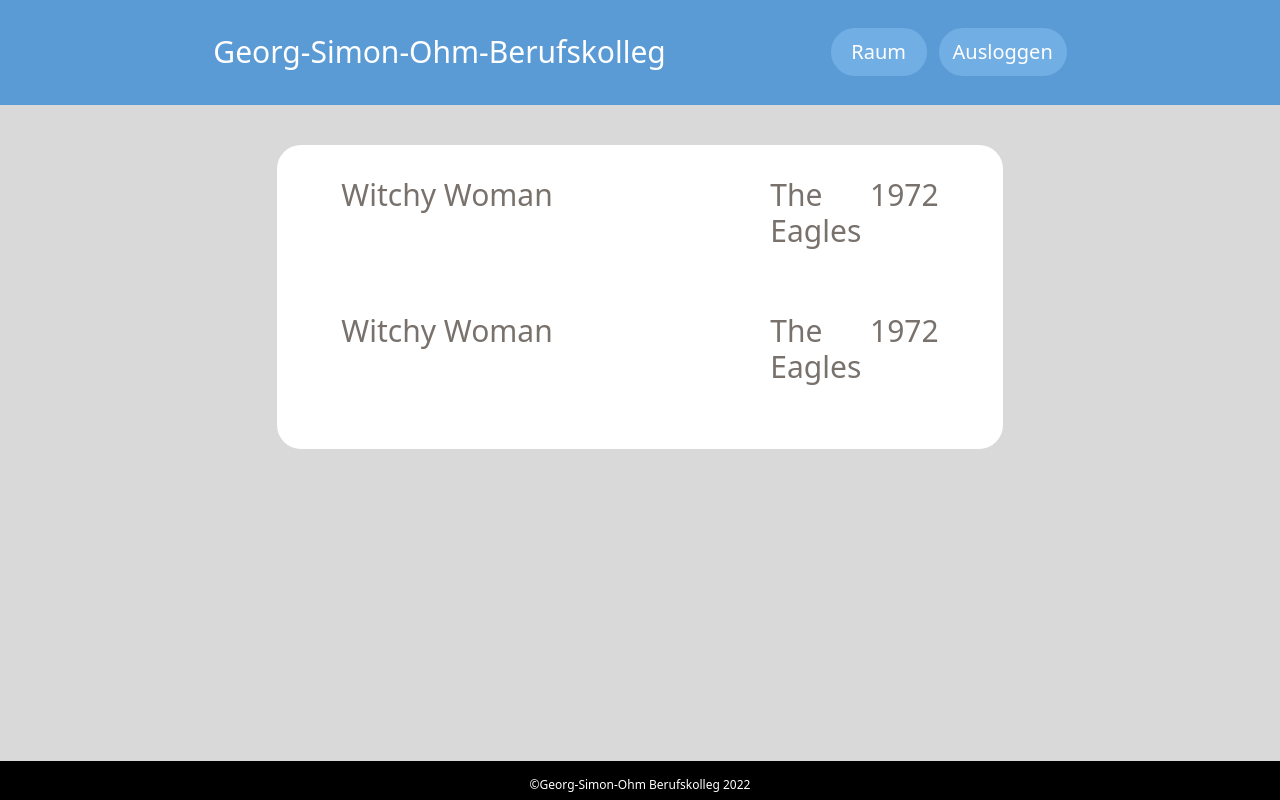
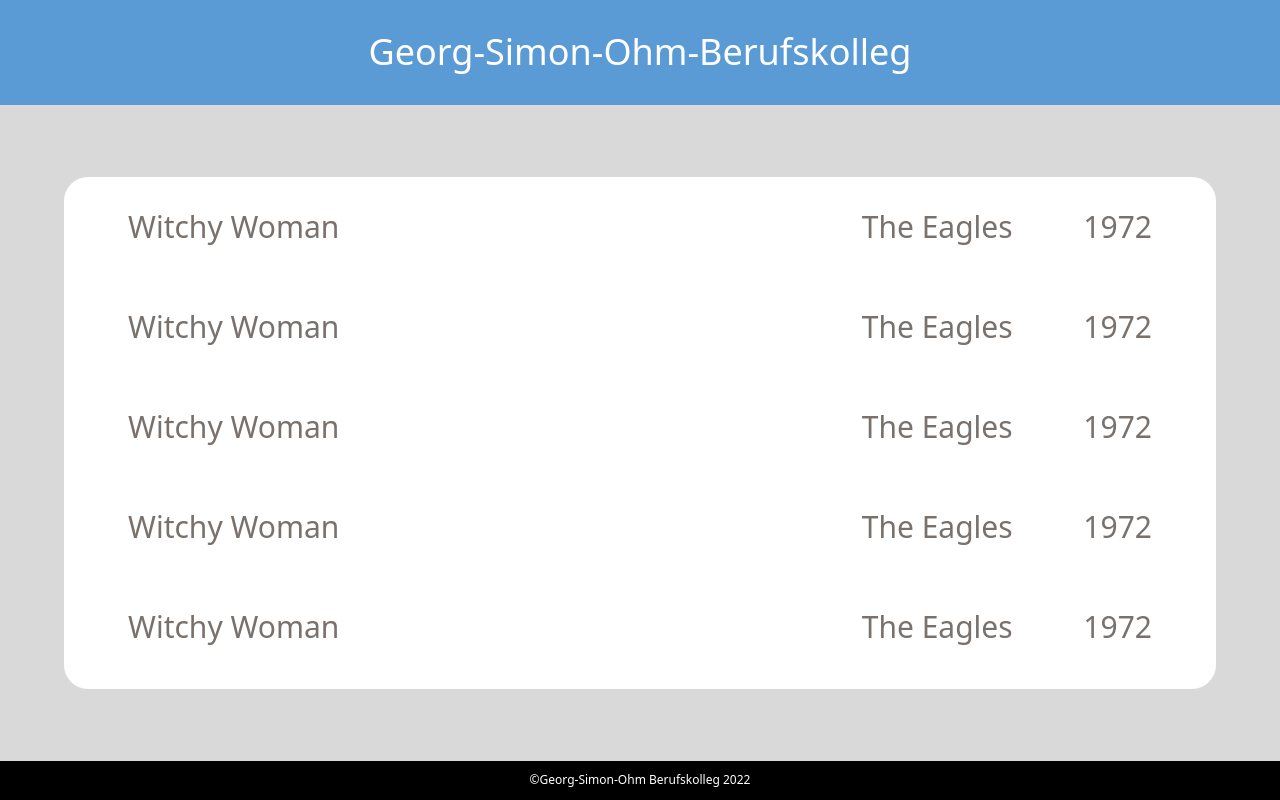
Before and after one commit to FI005GRP4RaumbetreuerApp/frontend, a React (Create React App) app: page /overview in a window 1280 px wide. Built offline with nearby package versions, Linux system fonts and the light colour scheme.

Commit message:
feat-frontend-16 added PageLayout

```diff
--- /dev/null
+++ b/src/layouts/Footer.tsx
@@ -0,0 +1,11 @@
+import { FC } from 'react'
+
+const Footer: FC = () => {
+  return (
+    <div className="flex flex-col h-12 bg-black self-bottom text-xs justify-center items-center">
+      <span className="text-white">©Georg-Simon-Ohm Berufskolleg 2022</span>
+    </div>
+  )
+}
+
+export default Footer
--- /dev/null
+++ b/src/layouts/Header.tsx
@@ -0,0 +1,17 @@
+import { FC } from 'react'
+
+interface HeaderProps {
+  showHeaderButtons: boolean
+}
+
+const Header: FC<HeaderProps> = ({ showHeaderButtons }) => {
+  return (
+    <div className="flex flex-col bg-primary h-32 w-full justify-center items-center">
+      <span className=" text-white   sm:text-4xl xs:text-3xl text-2xl">
+        Georg-Simon-Ohm-Berufskolleg
+      </span>
+    </div>
+  )
+}
+
+export default Header
--- a/src/layouts/MainLayout.tsx
+++ /dev/null
@@ -1,38 +0,0 @@
-import { FC, ReactNode } from 'react'
-interface Props {
-  children: ReactNode
-  topButtons?: boolean
-}
-export const MainLayout: FC<Props> = (props: Props) => {
-  return (
-    <div className="flex flex-col h-screen">
-      <div className="bg-primary h-32 w-full flex items-center justify-center">
-        <div className="w-full md:w-2/3 flex justify-center items-center justify-between space-x-10">
-          <span className="flex text-white text-3xl text-center">
-            Georg-Simon-Ohm-Berufskolleg
-          </span>
-          {props.topButtons ? (
-            <div className="flex gap-3">
-              <button className="bg-secondary w-24 h-12 rounded-3xl text-white text-xl">
-                Raum
-              </button>
-              <button className="bg-secondary w-32 h-12 rounded-3xl text-white text-xl">
-                Ausloggen
-              </button>
-            </div>
-          ) : null}
-        </div>
-      </div>
-      <div className="w-full h-full bg-[#d9d9d9] justify-center items-center">
-        <div className="flex flex-col h-96 w-full md:w-2/3 mx-auto py-10 rounded-3xl gap-8">
-          {props.children}
-        </div>
-      </div>
-      <div className="flex h-12 bg-black self-bottom text-xs justify-center">
-        <span className="text-white mt-4">
-          ©Georg-Simon-Ohm Berufskolleg 2022
-        </span>
-      </div>
-    </div>
-  )
-}
--- /dev/null
+++ b/src/layouts/PageLayout.tsx
@@ -0,0 +1,22 @@
+import { FC, ReactNode } from 'react'
+import Header from './Header'
+import Footer from './Footer'
+
+interface PageLayoutProps {
+  children: ReactNode
+  showHeaderButtons: boolean
+}
+export const PageLayout: FC<PageLayoutProps> = ({
+  children,
+  showHeaderButtons = false,
+}) => {
+  return (
+    <div className="flex flex-col h-screen">
+      <Header showHeaderButtons={showHeaderButtons} />
+      <div className="flex flex-col w-full h-full bg-backgroundGray justify-center items-center">
+        {children}
+      </div>
+      <Footer />
+    </div>
+  )
+}
--- /dev/null
+++ b/src/layouts/index.ts
@@ -0,0 +1,3 @@
+import { PageLayout } from './PageLayout'
+
+export default PageLayout
--- a/src/pages/Landingpage/Landingpage.tsx
+++ b/src/pages/Landingpage/Landingpage.tsx
@@ -1,9 +1,9 @@
 import { FC } from 'react'
-import { MainLayout } from '../../layouts/MainLayout'
+import PageLayout from '../../layouts'
 
 export const Landingpage: FC = () => {
   return (
-    <MainLayout topButtons>
+    <PageLayout showHeaderButtons={true}>
       <div className="px-16 flex flex-col w-full h-full bg-backgroundGray justify-center items-center">
         <div className="overflow-y-scroll h-128 px-8 w-full bg-white rounded-3xl">
           {[1, 2, 3, 4, 5, 6, 7, 8, 9, 10, 11, 12, 13, 14, 15, 16].map(() => (
@@ -17,6 +17,6 @@ export const Landingpage: FC = () => {
           ))}
         </div>
       </div>
-    </MainLayout>
+    </PageLayout>
   )
 }
--- a/src/pages/LoginPage/LoginPage.tsx
+++ b/src/pages/LoginPage/LoginPage.tsx
@@ -1,21 +1,14 @@
 import { FC, useState } from 'react'
 import { LoginForm } from '../../components'
 import PasswordResetForm from '../../components/PasswordResetForm'
+import PageLayout from '../../layouts'
 
 export const LoginPage: FC = () => {
   const [emailIsInvalid, setEmailIsInvalid] = useState<boolean>(false)
   const [passwortReseting, setPasswortReseting] = useState<boolean>(false)
 
-  console.log(emailIsInvalid)
-
   return (
-    <div className="flex flex-col h-screen">
-      <div className="flex flex-col bg-primary h-32 w-full justify-center items-center">
-        <span className=" text-white   sm:text-4xl xs:text-3xl text-2xl">
-          Georg-Simon-Ohm-Berufskolleg
-        </span>
-      </div>
-      <div className="flex flex-col w-full h-full bg-backgroundGray justify-center items-center">
+    <PageLayout showHeaderButtons={false}>
       {passwortReseting ? (
         <PasswordResetForm setPasswortReseting={setPasswortReseting} />
       ) : (
@@ -25,10 +18,6 @@ export const LoginPage: FC = () => {
           setPasswordReseting={setPasswortReseting}
         />
       )}
-      </div>
-      <div className="flex flex-col h-12 bg-black self-bottom text-xs justify-center items-center">
-        <span className="text-white">©Georg-Simon-Ohm Berufskolleg 2022</span>
-      </div>
-    </div>
+    </PageLayout>
   )
 }
```
Lines whose indentation alone changed are shown as unchanged.
